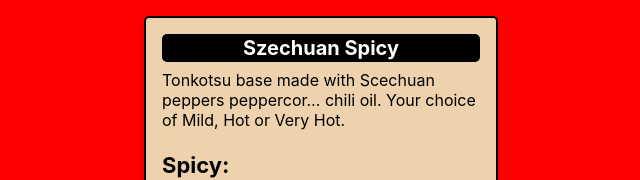
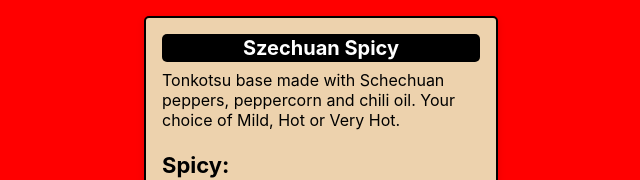
Before and after one commit to Alexanderthefun/ShabuShabu3, a React (Create React App) app: page /broths in a window 1280 px wide. Shown: the part 2685-2865 px from the top of the page, without its empty margins (319-959 px from the left). Built offline with nearby package versions, Linux system fonts and the light colour scheme.

Commit message:
final fixes for now

```diff
--- a/src/Components/about/About.js
+++ b/src/Components/about/About.js
@@ -24,7 +24,7 @@ export const About = () => {
                 <li>Parties of 6+ include an 18% gratuity (before tax) on the check at the end of the meal. The option to add an additional tip will be provided.</li>
                 <li>Because of limited space, we cannot seat you until your entire party has arrived.
                 reservations can be made by calling 615-655-8888 .</li>
-                <li>Shabu Shabu is an all-you-can eat style restaurant. To be fair to all patrons, we ask our guests to refrain from exceeding our 2 hour dining limit, which begins when the first guest is sat at the table regardless of wether or not the rest of their party has arrived..</li>
+                <li>Shabu Shabu is an all-you-can eat style restaurant. To be fair to all patrons, we ask our guests to refrain from exceeding our 2 hour dining limit, which begins when the first guest is sat at the table regardless of whether or not the rest of their party has arrived..</li>
             </div>
             <div>
 
--- a/src/Modules/Database.js
+++ b/src/Modules/Database.js
@@ -6,7 +6,7 @@ export const database = {
         { id: 6, name: 'Tom Yum', description: 'Thai hot and sour soup with added lemongrass and coconut milk. Medium spice level', canBeVegetarian: true, spicy: true, canBeGlutenFree: false },
         { id: 7, name: 'Tomato', description: 'Simple but delicious broth made with juicy ripened tomatos and chicken broth', canBeVegetarian: true, spicy: false, canBeGlutenFree: false },
         { id: 8, name: 'Curry', description: 'Traditional Japanese yellow curry. Fragrant and flavorful with a mild heat level', canBeVegetarian: true, spicy: true, canBeGlutenFree: false },
-        { id: 9, name: 'Szechuan Spicy', description: 'Tonkotsu base made with Scechuan peppers peppercor… chili oil. Your choice of Mild, Hot or Very Hot.', canBeVegetarian: true, spicy: true, canBeGlutenFree: false }
+        { id: 9, name: 'Szechuan Spicy', description: 'Tonkotsu base made with Schechuan peppers, peppercorn and chili oil. Your choice of Mild, Hot or Very Hot.', canBeVegetarian: true, spicy: true, canBeGlutenFree: false }
     ],
 
     drinks: [
```
